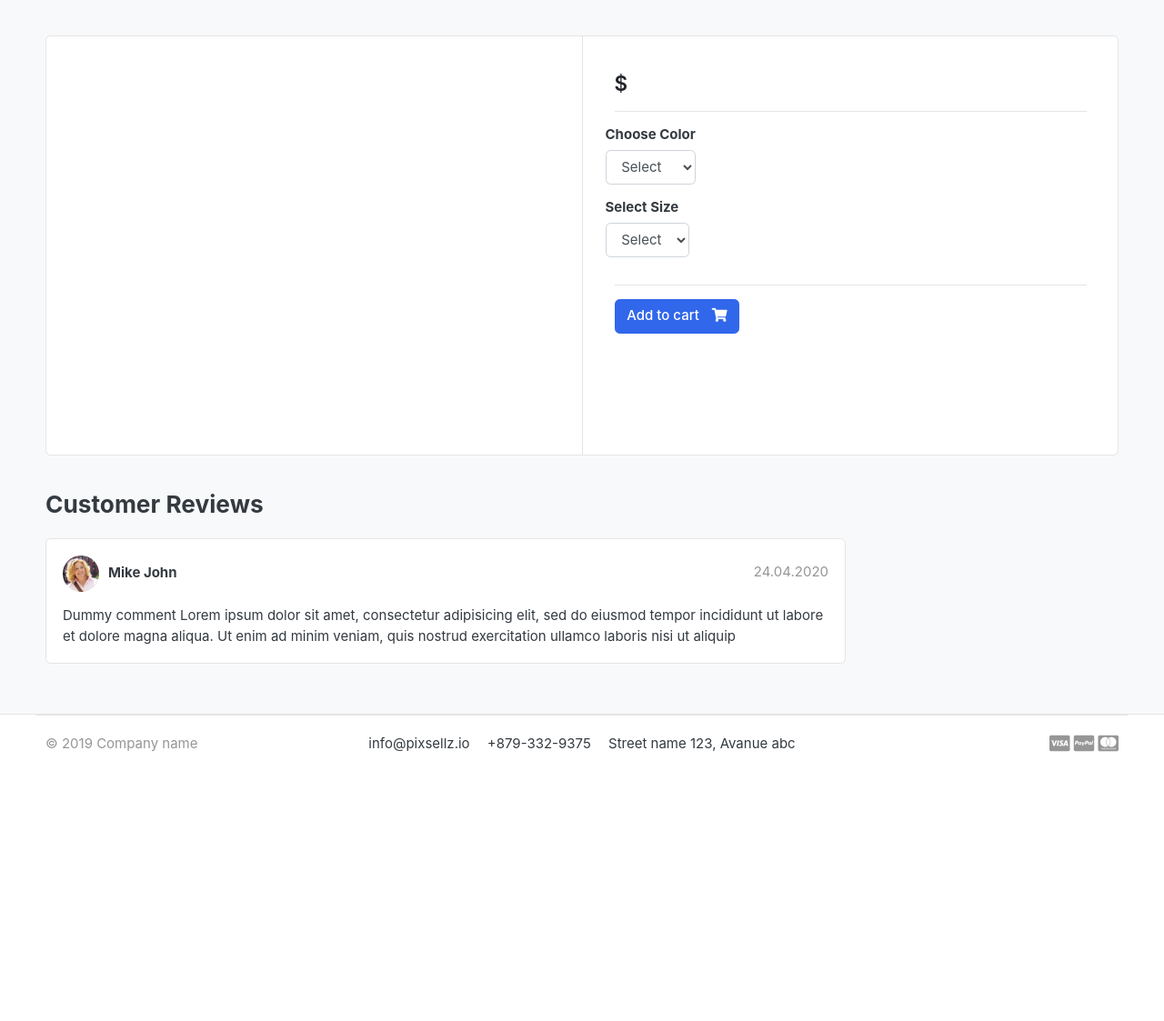
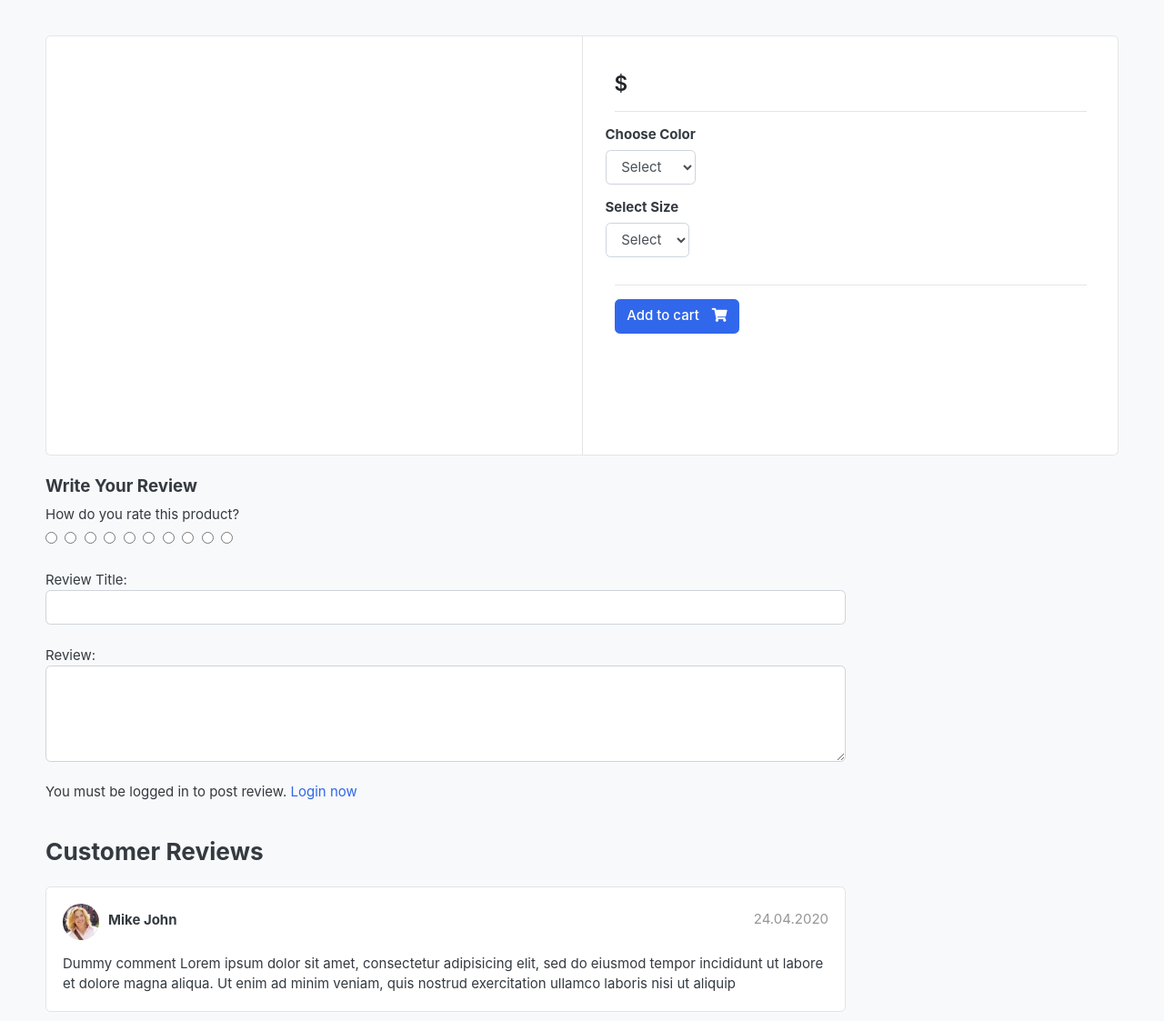
Before and after one commit to alokbindd/StyloKart, a Django app: template templates/store/product_detail.html in a window 1280 px wide. Shown: the part 119-1242 px from the top of the page at 91% size. Before the commit the page ends 946 px from the top, so only its background shows below. Run offline with Django 3.2, Linux system fonts and the light colour scheme; the template is opened without the code that fills it, so the values that code supplies are empty; some libraries are stand-ins or nearby versions; some web fonts are replaced.

Commit message:
enhanced product detail template by adding review submission form with rating options and user authentication checks; included alerts for better user feedback

```diff
--- a/templates/store/product_detail.html
+++ b/templates/store/product_detail.html
@@ -1,6 +1,7 @@
 {% extends 'base.html' %} {% load static %} {% block content %}
 
 <section class="section-content padding-y bg">
+  {%include 'includes/alerts.html'%}
   <div class="container">
     <!-- ============================ COMPONENT 1 ================================= -->
     <div class="card">
@@ -8,9 +9,7 @@
         <aside class="col-md-6">
           <article class="gallery-wrap">
             <div class="img-big-wrap">
-              <a href="#"
-                ><img src="{{ single_product.product_images.url }}"
-              /></a>
+              <a href="#"><img src="{{ single_product.product_images.url }}" /></a>
             </div>
             <!-- img-big-wrap.// -->
           </article>
@@ -58,8 +57,7 @@
               </div>
               <!-- row.//-->
               <hr />
-              {% if single_product.stock <= 0 %}
-              <h5 class="text-danger">out of stock</h5>
+              {% if single_product.stock <= 0 %} <h5 class="text-danger">out of stock</h5>
                 {% else %}
                 <button type="submit" class="btn btn-primary">
                   <span class="text">Add to cart</span>
@@ -81,16 +79,50 @@
 
     <div class="row">
       <div class="col-md-9">
+        <form action="{% url 'submit_review' single_product.id %}" method="POST">
+          {% csrf_token %}
+          <h5>Write Your Review</h5>
+          <div>
+            <!-- rating star -->
+            <label>How do you rate this product?</label>
+            <br>
+            <div class="rate">
+              <input type="radio" name="rating" id="rating10" value="5" required> <label for="rating10" title="5"></label>
+              <input type="radio" name="rating" id="rating9" value="4.5" required> <label for="rating9" title="4.5" class="half"></label>
+              <input type="radio" name="rating" id="rating8" value="4" required> <label for="rating8" title="4"></label>
+              <input type="radio" name="rating" id="rating7" value="3.5" required> <label for="rating7" title="3.5" class="half"></label>
+              <input type="radio" name="rating" id="rating6" value="3" required> <label for="rating6" title="3"></label>
+              <input type="radio" name="rating" id="rating5" value="2.5" required> <label for="rating5" title="2.5" class="half"></label>
+              <input type="radio" name="rating" id="rating4" value="2" required> <label for="rating4" title="2"></label>
+              <input type="radio" name="rating" id="rating3" value="1.5" required> <label for="rating3" title="1.5" class="half"></label>
+              <input type="radio" name="rating" id="rating2" value="1" required> <label for="rating2" title="1"></label>
+              <input type="radio" name="rating" id="rating1" value="0.5" required> <label for="rating1" title="0.5" class="half"></label>
+            </div>
+            <br>
+            Review Title:
+            <input type="text" class="form-control" name="subject">
+            <br>
+            Review:
+            <textarea name="review" rows="4" class="form-control"></textarea>
+            <br>
+            {% if user.is_authenticated %}
+              {% if orderproduct %}
+                <button type="submit" class="btn btn-primary">Submit Review</button>
+              {% else %}
+                <p>You must purchase this product to post review.</p>
+              {% endif %}
+            {% else %}
+              <p>You must be logged in to post review. <span><a href="{% url 'login' %}">Login now</a></span></p>
+            {% endif %}
+          </div>
+        </form>
+        <br>
         <header class="section-heading">
           <h3>Customer Reviews</h3>
         </header>
-
         <article class="box mb-3">
           <div class="icontext w-100">
-            <img
-              src="{% static 'images/avatars/avatar1.jpg' %}"
-              class="img-xs icon rounded-circle"
-            />
+            <img src="{% static 'images/avatars/avatar1.jpg' %}" class="img-xs icon rounded-circle" />
             <div class="text">
               <span class="date text-muted float-md-right">24.04.2020 </span>
               <h6 class="mb-1">Mike John</h6>
```
Lines whose indentation alone changed are shown as unchanged.
